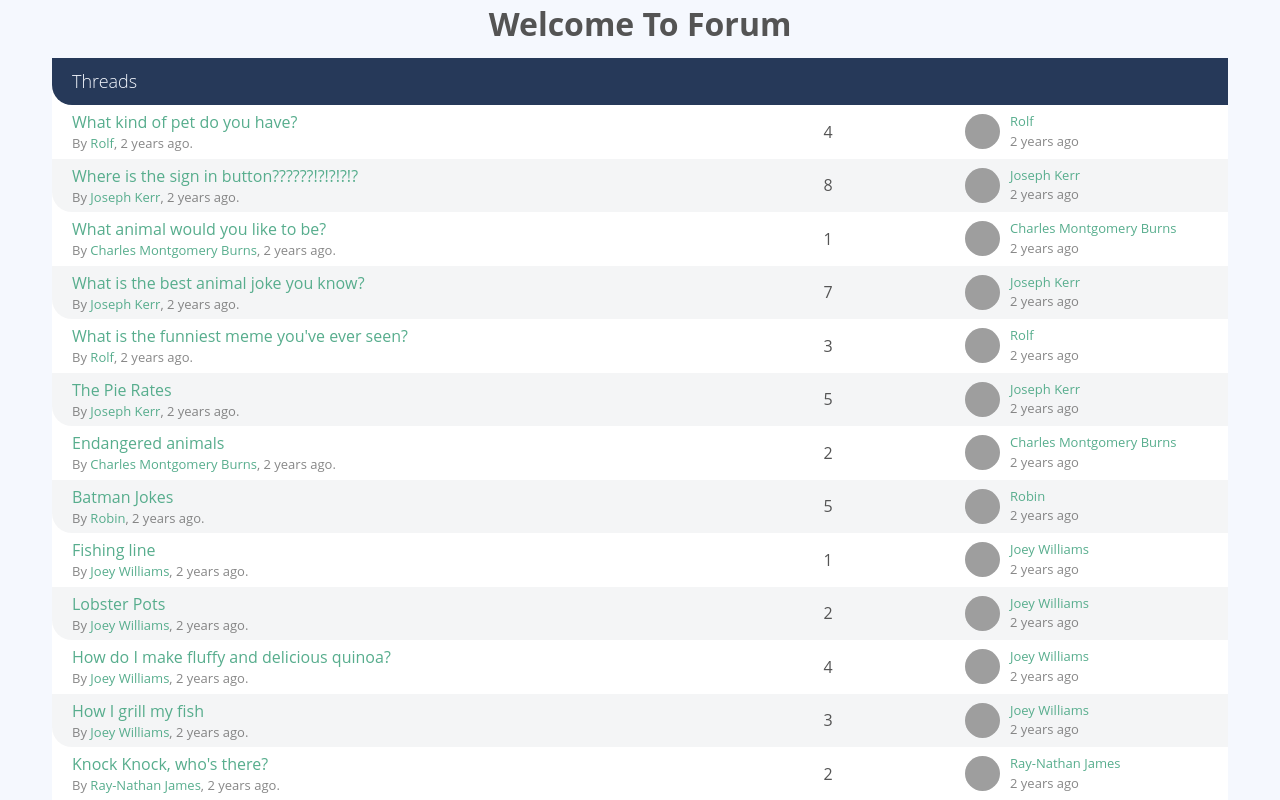
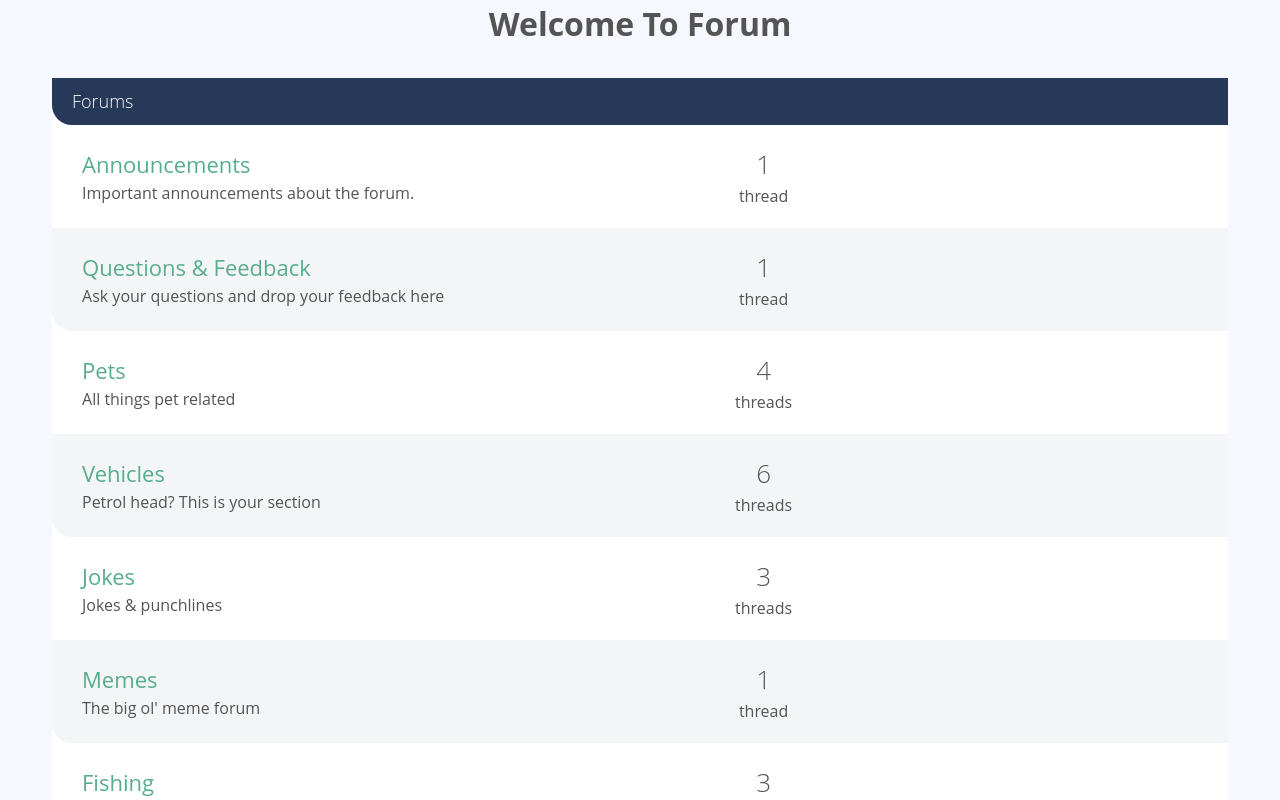
Before and after one commit to AsmitNepali/vueschool-forum, a Vue app: page / in a window 1280 px wide. Shown: the top 800 px of the page. Built offline with nearby package versions, Linux system fonts and the light colour scheme; grey boxes are pictures that could not be loaded.

Commit message:
IMP: Forum List Page.

```diff
--- /dev/null
+++ b/src/components/ForumList.vue
@@ -0,0 +1,51 @@
+<template>
+  <div class="col-full">
+    <div class="forum-list">
+
+      <h2 class="list-title">
+        <a href="#">Forums</a>
+      </h2>
+
+      <div class="forum-listing" v-for="forum in forums" :key="forum.id">
+        <div class="forum-details">
+          <router-link :to="{ name: 'Forum', params: { id: forum.id } }" class="text-xlarge" href="forum.html">
+            {{ forum.name }}
+          </router-link>
+          <p>{{ forum.description }}</p>
+        </div>
+
+        <div class="threads-count">
+          <p>
+            <span class="count">{{ forum.threads?.length }}</span>
+            {{ forum.threads?.length > 1 ? 'threads' : 'thread' }}
+          </p>
+        </div>
+
+        <div class="last-thread"></div>
+      </div>
+
+    </div>
+  </div>
+</template>
+
+<script>
+import sourceDate from '@/data.json'
+
+export default {
+ props: {
+   forums: {
+     type: Array,
+     required: true
+   }
+ },
+  methods: {
+    forumsById(forumId) {
+      return sourceDate.forums.find(forum => forum.id === forumId)
+    }
+  }
+}
+</script>
+
+<style scoped>
+
+</style>
--- a/src/views/HomeView.vue
+++ b/src/views/HomeView.vue
@@ -1,19 +1,19 @@
 <template>
     <h1>Welcome To Forum</h1>
-    <ThreadList :threads="threads"/>
+    <ForumList :forums="forums"/>
 </template>
 
 <script>
 import sourceData from '@/data.json'
-import ThreadList from '@/components/ThreadList'
+import ForumList from '@/components/ForumList'
 
 export default {
   components: {
-    ThreadList
+    ForumList
   },
   data () {
     return {
-      threads: sourceData.threads
+      forums: sourceData.forums
     }
   }
 }
```
